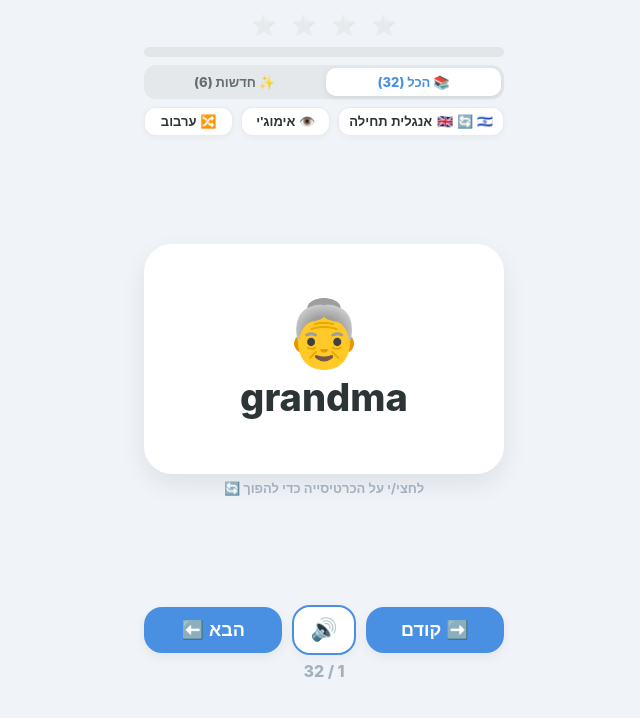
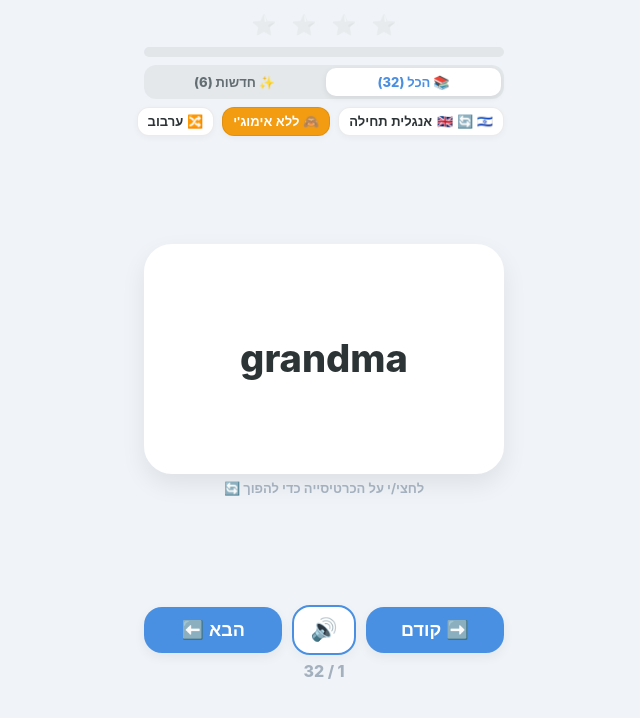
Before and after one commit to maoralfi-cpu/english-cards, a plain HTML site: page index.html in a window 1280 px wide. Shown: the whole page, without its empty margins (316-956 px from the left). Drawn offline with Linux system fonts and the light colour scheme.

Commit message:
אימוג'י מוסתר כברירת מחדל

```diff
--- a/index.html
+++ b/index.html
@@ -314,7 +314,7 @@ z-index: 1000;
     <!-- Row 2: Action Controls -->
     <div class="tools-row">
         <button class="btn-tool" id="toggle-mode-btn" onclick="toggleMode()">🇬🇧 🔄 🇮🇱 <span id="mode-label">אנגלית תחילה</span></button>
-        <button class="btn-tool" id="toggle-emoji-btn" onclick="toggleEmoji()">👁️ אימוג'י</button>
+        <button class="btn-tool" id="toggle-emoji-btn" onclick="toggleEmoji()" style="background:#f39c12;color:white">🙈 ללא אימוג'י</button>
         <button class="btn-tool" onclick="shuffleWords()">🔀 ערבוב</button>
     </div>
 </div>
@@ -322,7 +322,7 @@ z-index: 1000;
 <!-- Focused Card Section -->
 <div class="card-container">
     <div class="card" id="c" onclick="flipCard()">
-        <div id="card-emoji" class="card-emoji">👵</div>
+        <div id="card-emoji" class="card-emoji hidden">👵</div>
         <div id="card-text" class="card-title">grandma</div>
     </div>
     <div class="flip-hint">לחצי/י על הכרטיסייה כדי להפוך 🔄</div>
@@ -384,7 +384,7 @@ let currentIndex = 0;
 let wordsSeen = new Set();
 let isHebrewFirst = false;
 let isFlipped = false;
-let showEmoji = true;
+let showEmoji = false;
 
 function setListType(type) {
 document.getElementById('btn-list-all').classList.toggle('active', type === 'all');
```
